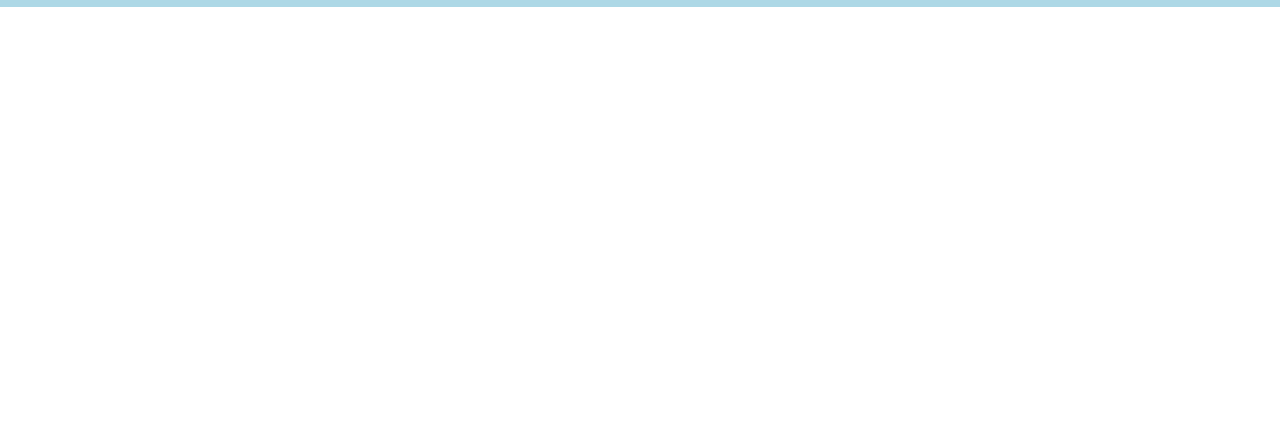
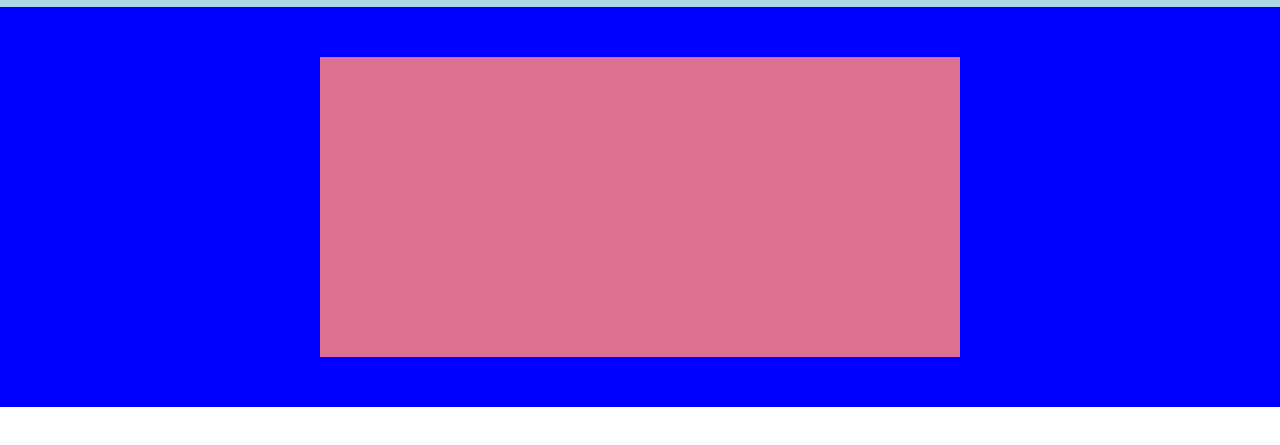
Before and after one commit to micheleTummolo/htmlcss-struttura-discord, a plain HTML site: page index.html in a window 1280 px wide. Shown: the part 43-488 px from the top of the page. Drawn offline with Linux system fonts and the light colour scheme.

Commit message:
added first section

```diff
--- a/css/style.css
+++ b/css/style.css
@@ -10,7 +10,7 @@ header{
     display: flex;
     align-items: center;
 }
-
+/*Barra di navigazione*/
 nav{
     display: flex;
     margin: 0 auto;
@@ -40,3 +40,18 @@ nav div{
 div.menu{
     width: 60%;
 }
+
+/*Prima sezione*/
+.container1{
+    height: 400px;
+    background-color: blue;
+    display: flex;
+    justify-content: center;
+    align-items: center;
+}
+
+.sezione1{
+    width: 50%;
+    height: 300px;
+    background-color: palevioletred;
+}
--- a/index.html
+++ b/index.html
@@ -9,14 +9,22 @@
     </head>
     <body>
         <header>
+            <!--Barra di navigazione-->
             <nav>
                 <div class="logo">logo</div>
                 <div class="menu">link link link link link</div>
                 <div class="login">login</div>
             </nav>
         </header>
+
         <main>
 
+            <!--Prima sezione-->
+            <div class="container1">
+                <div class="sezione1">
+
+                </div>
+            </div>
         </main>
         <footer>
 
```
